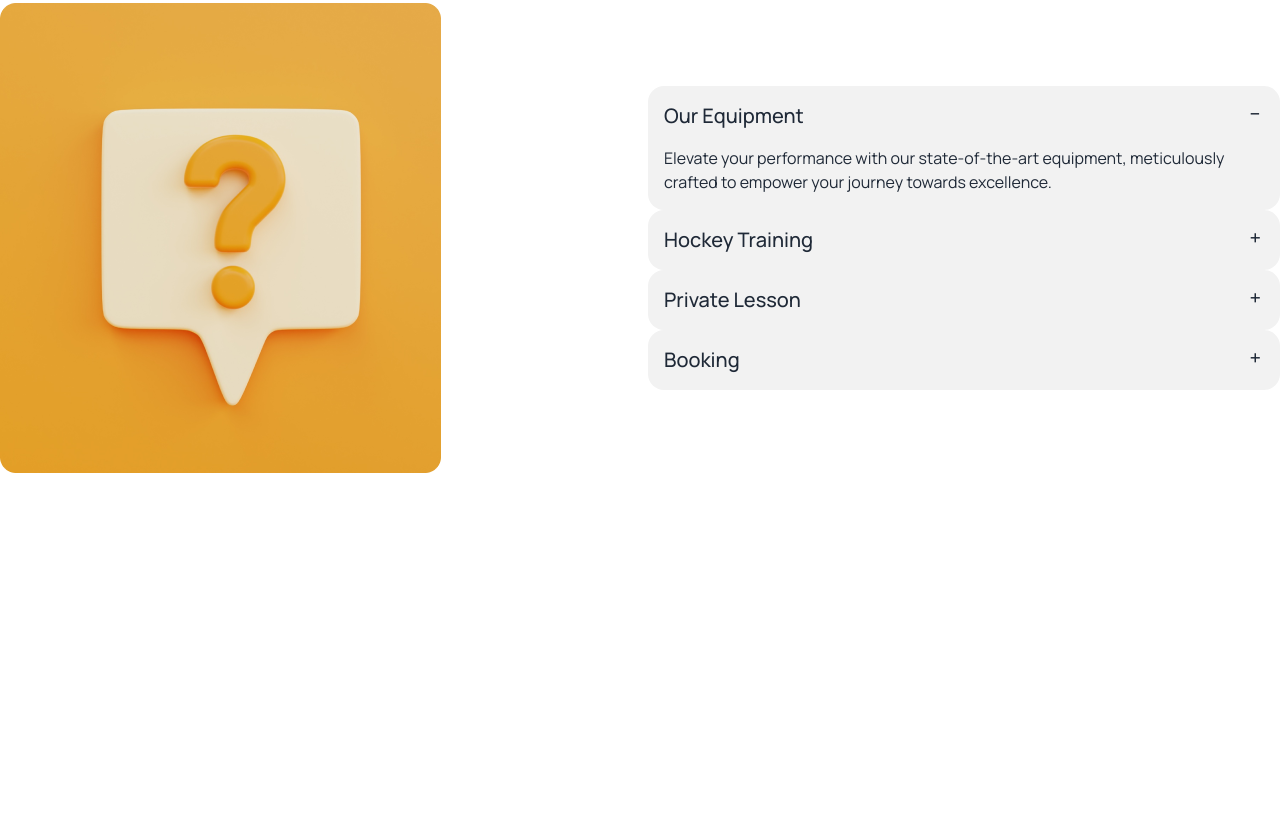
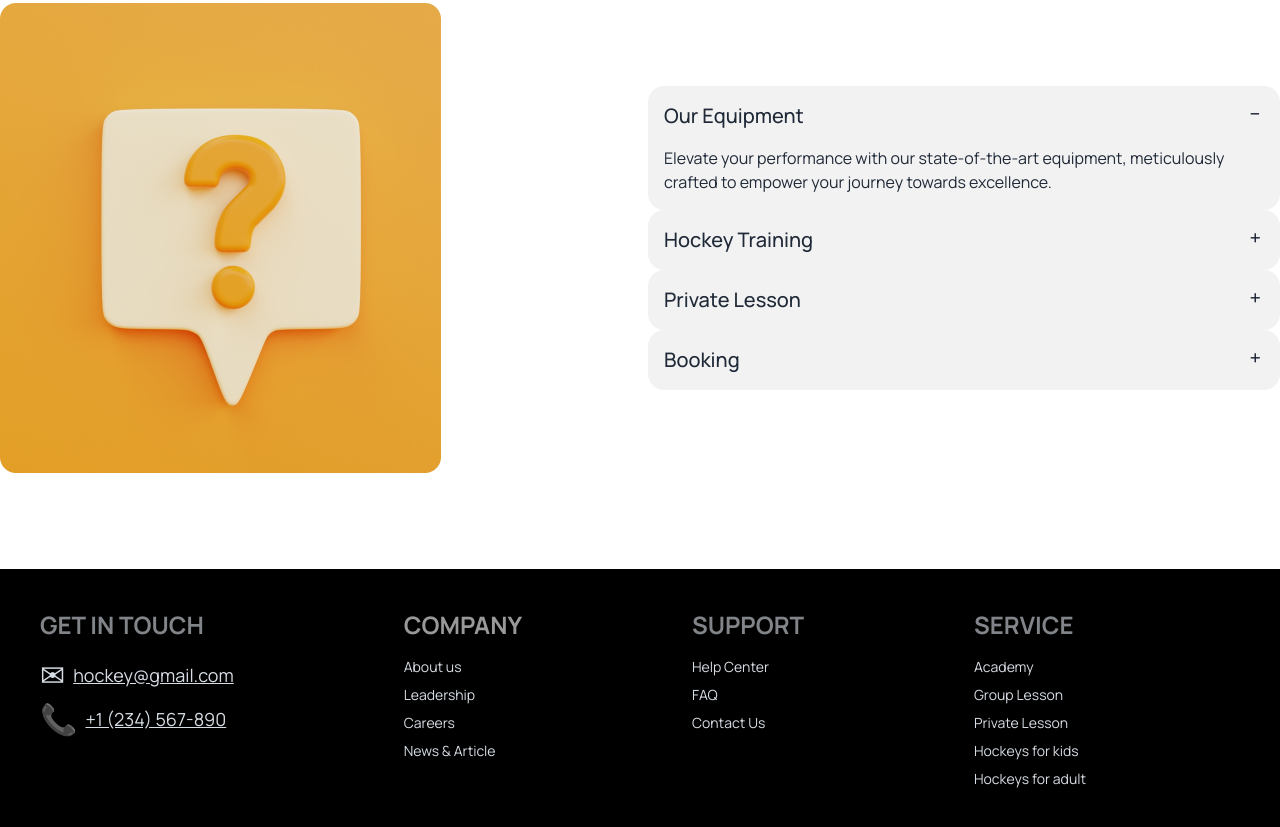
Before and after one commit to Mashnur/Hockey-club-website, a plain HTML site: page index.html in a window 1280 px wide. Shown: the part 3565-4392 px from the top of the page. Before the commit the page ends 4134 px from the top, so only its background shows below. Drawn offline with nearby package versions, Linux system fonts and the light colour scheme.

Commit message:
added the footer section

```diff
--- a/index.html
+++ b/index.html
@@ -497,8 +497,41 @@
 
 
     </main>
-    <footer>
+    <footer class="footer p-10 bg-black text-neutral-content">
+      <nav>
+        <h6 class="footer-title text-2xl">Get in touch</h6>
+        <div class="flex items-center justify-center">
+          <span class="text-3xl mr-2">&#9993;</span> <!-- Email sign -->
+          <p class="text-lg"> <a href="hockey@gmail.com" class="underline">hockey@gmail.com</a></p>
+      </div>
+      <div class="flex items-center justify-center">
+        <span class="text-3xl mr-2">&#128222;</span> <!-- Phone sign -->
+        <p class="text-lg"> <a href="tel:+1234567890" class="underline">+1 (234) 567-890</a></p>
+    </div>
 
+      </nav>
+      <nav>
+        <h6 class="footer-title text-2xl text-white">Company</h6>
+
+        <a class="link link-hover">About us</a>
+        <a class="link link-hover">Leadership</a>
+        <a class="link link-hover"> Careers</a>
+        <a class="link link-hover">News & Article</a>
+      </nav>
+      <nav>
+        <h6 class="footer-title text-2xl">Support</h6>
+        <a class="link link-hover">Help Center </a>
+        <a class="link link-hover">FAQ</a>
+        <a class="link link-hover">Contact Us</a>
+      </nav>
+      <nav>
+        <h6 class="footer-title text-2xl">Service</h6>
+        <a class="link link-hover">Academy  </a>
+        <a class="link link-hover">Group Lesson</a>
+        <a class="link link-hover">Private Lesson</a>
+        <a class="link link-hover">Hockeys for kids</a>
+        <a class="link link-hover">Hockeys for adult</a>
+      </nav>
     </footer>
 
 </body>
```
